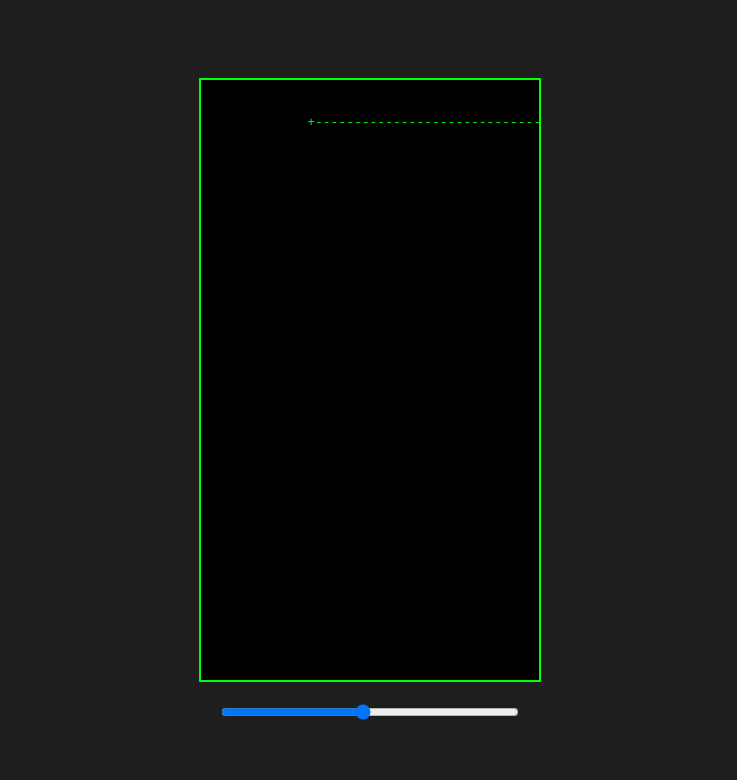
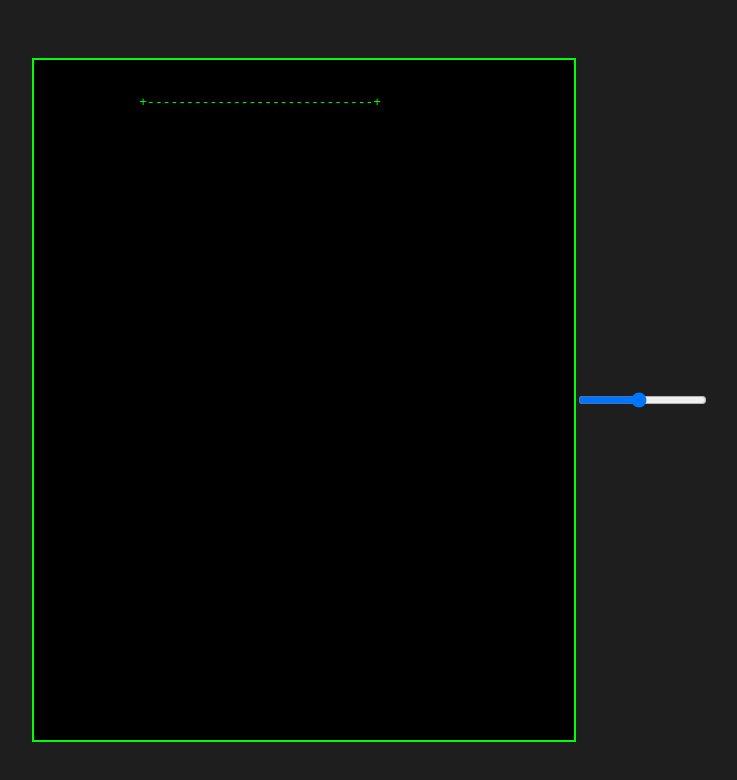
Before and after one commit to vincenzo85/ascii-art, a plain HTML site: page index.html in a window 1280 px wide. Shown: the whole page, without its empty margins (270-1007 px from the left). Drawn offline with Linux system fonts and the light colour scheme.

Commit message:
Update index.html

```diff
--- a/index.html
+++ b/index.html
@@ -5,11 +5,10 @@
   <meta name="viewport" content="width=device-width, initial-scale=1.0">
   <title>ASCII Art Terminal</title>
   <style>
-    body, html {
+  body, html {
       height: 100%;
       margin: 0;
       display: flex;
-      flex-direction: column;
       justify-content: center;
       align-items: center;
       background-color: #1e1e1e;
@@ -17,18 +16,27 @@
       font-family: monospace;
     }
     #terminal {
-      width: 80%;
-      height: 70%;
+      width: 27vw;
+      height: 80%;
       background-color: #000;
       padding: 20px;
       border: 2px solid #00ff00;
       overflow: auto;
       white-space: pre;
-      margin-bottom: 20px;
     }
-    #speed-control {
-      width: 80%;
+    @media (max-width: 499px) {
+      #terminal {
+      width: 100%;
+      }
     }
+    /* Devices with width 500px or more: minimum width 500px */
+    @media (min-width: 500px) {
+      #terminal {
+      min-width: 500px;
+      }
+    }
+
+
   </style>
 </head>
 <body>
```
